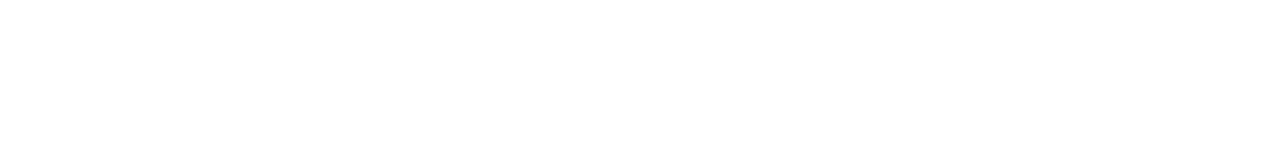
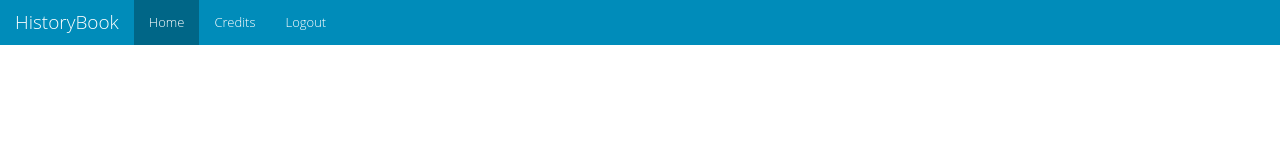
Before and after one commit to OscarVF/OscarVF.github.io, a plain HTML site: page index.html in a window 1280 px wide. Drawn offline with Linux system fonts and the light colour scheme.

Commit message:
Update index.html

```diff
--- a/index.html
+++ b/index.html
@@ -20,3 +20,22 @@
 	<script src="assets/js/respond.min.js"></script>
 	<![endif]-->
 </head>
+
+ <!-- Navbar -->
+ <div class="navbar navbar-inverse">
+  <div class="navbar-header">
+    <button type="button" class="navbar-toggle" data-toggle="collapse" data-target=".navbar-inverse-collapse">
+      <span class="icon-bar"></span>
+      <span class="icon-bar"></span>
+      <span class="icon-bar"></span>
+    </button>
+    <a class="navbar-brand" href="#">HistoryBook</a>
+  </div>
+  <div class="navbar-collapse collapse navbar-inverse-collapse">
+    <ul class="nav navbar-nav">
+      <li class="active"><a href="#">Home</a></li>
+      <li><a href="#">Credits</a></li>
+      <li><a href="#">Logout</a></li>
+    </ul>
+  </div>
+</div>
```
